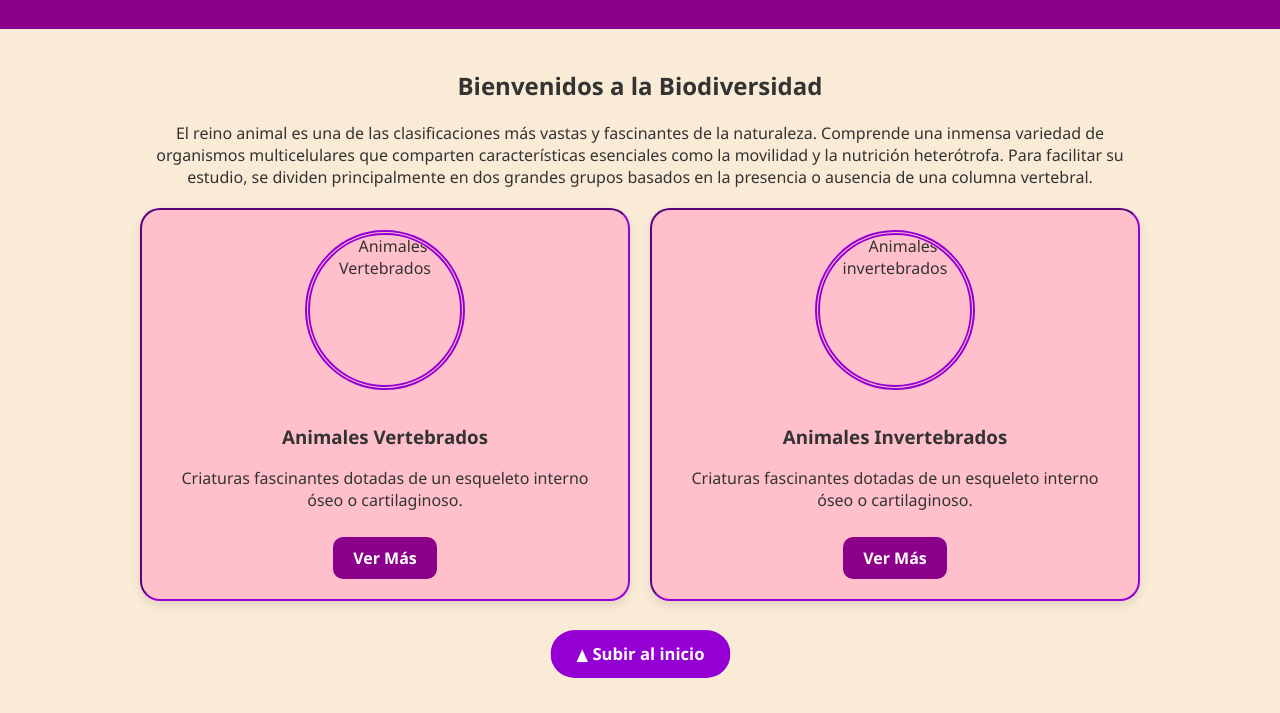
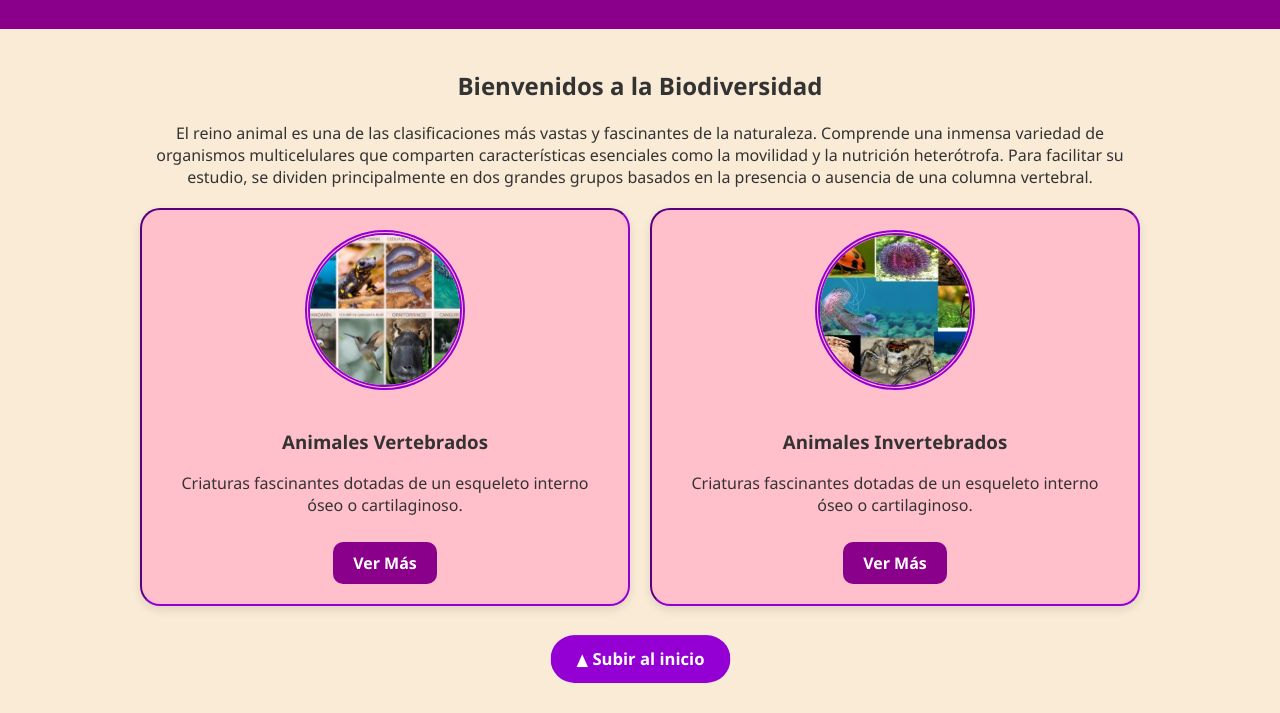
Before and after one commit to nepta05/nepta05.github.io, a plain HTML site: page index.html in a window 1280 px wide. Shown: the part 87-800 px from the top of the page. Drawn offline with Linux system fonts and the light colour scheme; files that its build step writes are made by us from their sources.

Commit message:
Update index.html

```diff
--- a/index.html
+++ b/index.html
@@ -3,14 +3,14 @@
   <head>
     <meta charset="UTF-8" />
     <meta name="viewport" content="width=device-width, initial-scale=1.0" />
-    <link rel="icon" href="img/logo.jpg"
+    <link rel="icon" href="logo.jpg"
     type="imagen/jpeg">
 
     <link rel="preconnect" href="https://fonts.googleapis.com">
 <link rel="preconnect" href="https://fonts.gstatic.com" crossorigin>
 <link href="https://fonts.googleapis.com/css2?family=Lobster+Two:ital,wght@0,400;0,700;1,400;1,700&display=swap" rel="stylesheet">
 
-     <link rel="stylesheet" href="css/style.css">
+     <link rel="stylesheet" href="style.css">
     <title>El Reino Animal - Inicio</title>
 
   </head>
@@ -42,7 +42,7 @@
 
       <section class="grid-tarjetas">
         <article class="tarjeta">
-          <img src="img/vertebrado.jpg" alt="Animales Vertebrados" />
+          <img src="vertebrado.jpg" alt="Animales Vertebrados" />
           <h3>Animales Vertebrados</h3>
           <p>
             Criaturas fascinantes dotadas de un esqueleto interno óseo o
@@ -52,7 +52,7 @@
         </article>
 
         <article class="tarjeta">
-          <img src="img/invertebrado.jpg" alt="Animales invertebrados" />
+          <img src="invertebrado.jpg" alt="Animales invertebrados" />
           <h3>Animales Invertebrados</h3>
           <p>
             Criaturas fascinantes dotadas de un esqueleto interno óseo o
```
